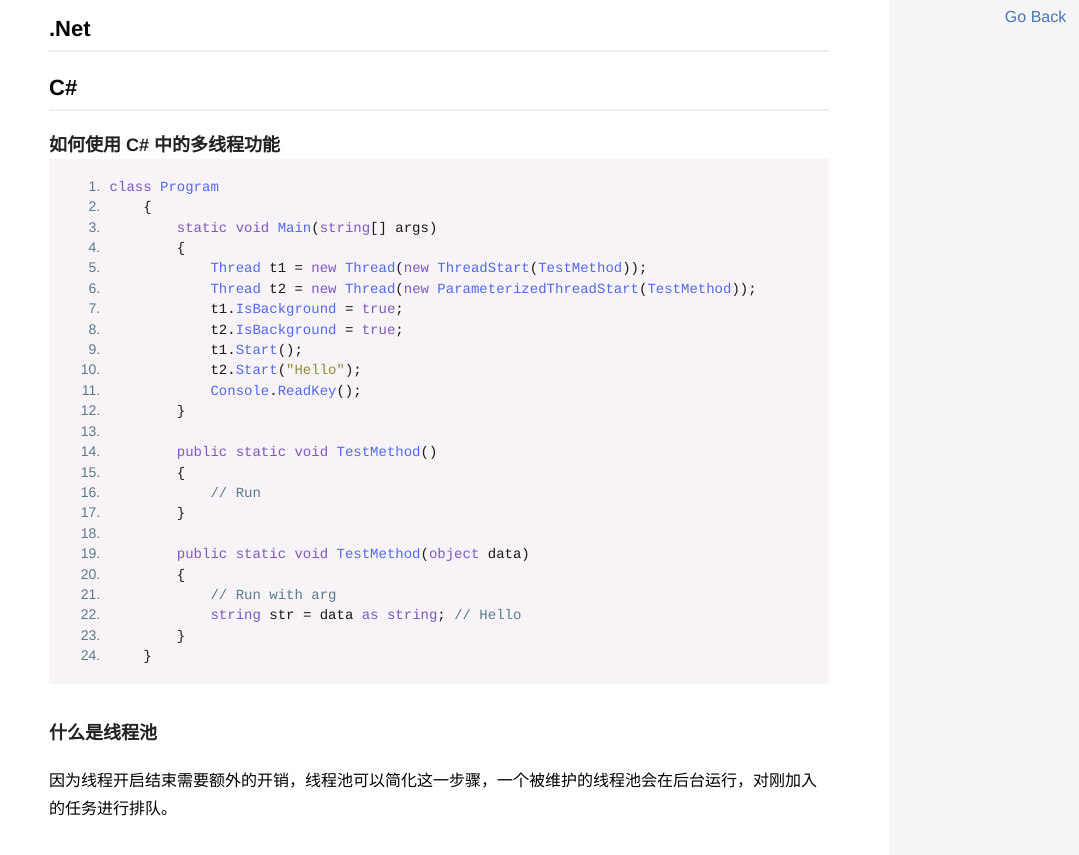
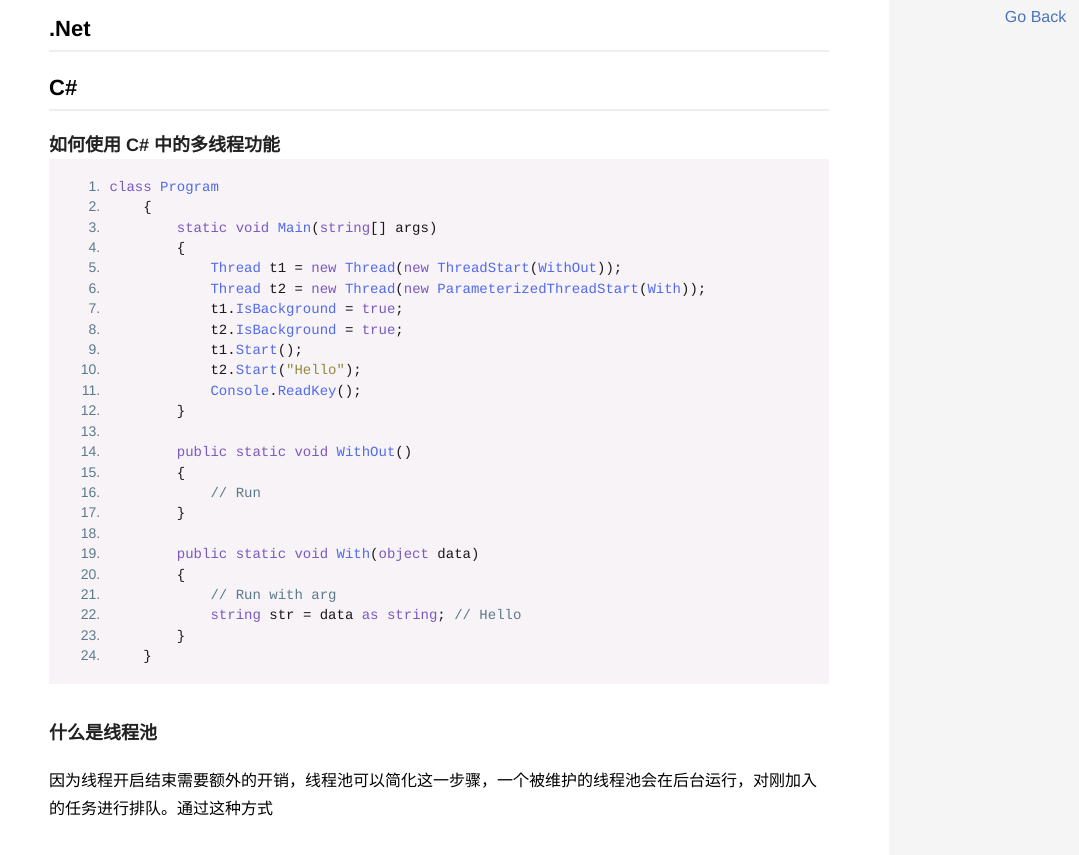
Before and after one commit to WMXPY/blog.mengw.io, a Jekyll site: the page built from _posts/miscellaneous/2019-04-10-Miscellaneous-Angular-DotNet.md, in a window 1280 px wide and 900 px high, scrolled down 358 px. Shown: the top 855 px of the window, without its empty margins (201-1280 px from the left). Built offline with Jekyll 4.4.1, drawn with Linux system fonts in a browser that asks for light colours.

Commit message:
Update 2019-04-10-Miscellaneous-Angular-DotNet.md

```diff
--- a/_posts/miscellaneous/2019-04-10-Miscellaneous-Angular-DotNet.md
+++ b/_posts/miscellaneous/2019-04-10-Miscellaneous-Angular-DotNet.md
@@ -21,8 +21,8 @@ class Program
     {
         static void Main(string[] args)
         {
-            Thread t1 = new Thread(new ThreadStart(TestMethod));
-            Thread t2 = new Thread(new ParameterizedThreadStart(TestMethod));
+            Thread t1 = new Thread(new ThreadStart(WithOut));
+            Thread t2 = new Thread(new ParameterizedThreadStart(With));
             t1.IsBackground = true;
             t2.IsBackground = true;
             t1.Start();
@@ -30,12 +30,12 @@ class Program
             Console.ReadKey();
         }
 
-        public static void TestMethod()
+        public static void WithOut()
         {
             // Run
         }
 
-        public static void TestMethod(object data)
+        public static void With(object data)
         {
             // Run with arg
             string str = data as string; // Hello
@@ -45,4 +45,4 @@ class Program
 
 ### 什么是线程池
 
-因为线程开启结束需要额外的开销，线程池可以简化这一步骤，一个被维护的线程池会在后台运行，对刚加入的任务进行排队。
+因为线程开启结束需要额外的开销，线程池可以简化这一步骤，一个被维护的线程池会在后台运行，对刚加入的任务进行排队。通过这种方式
```
